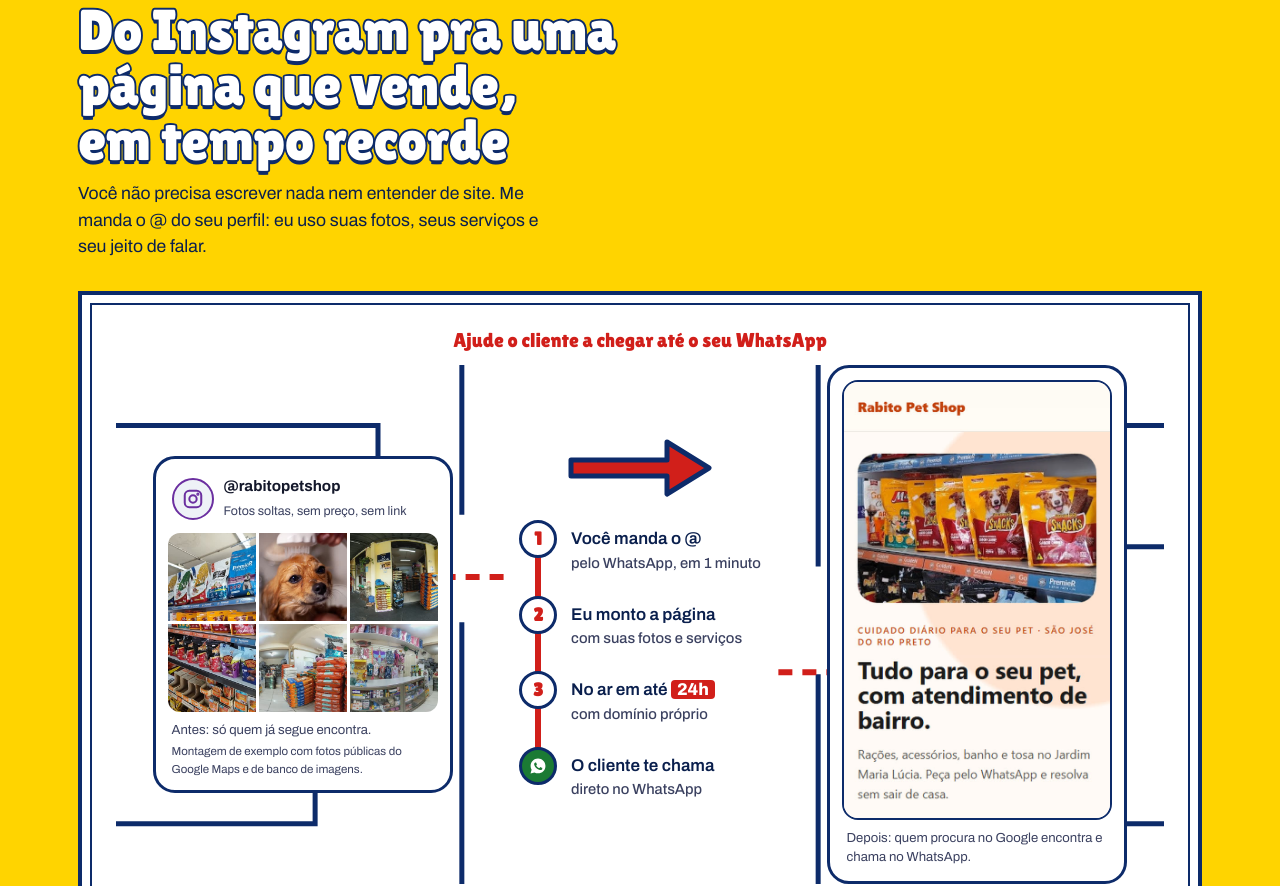
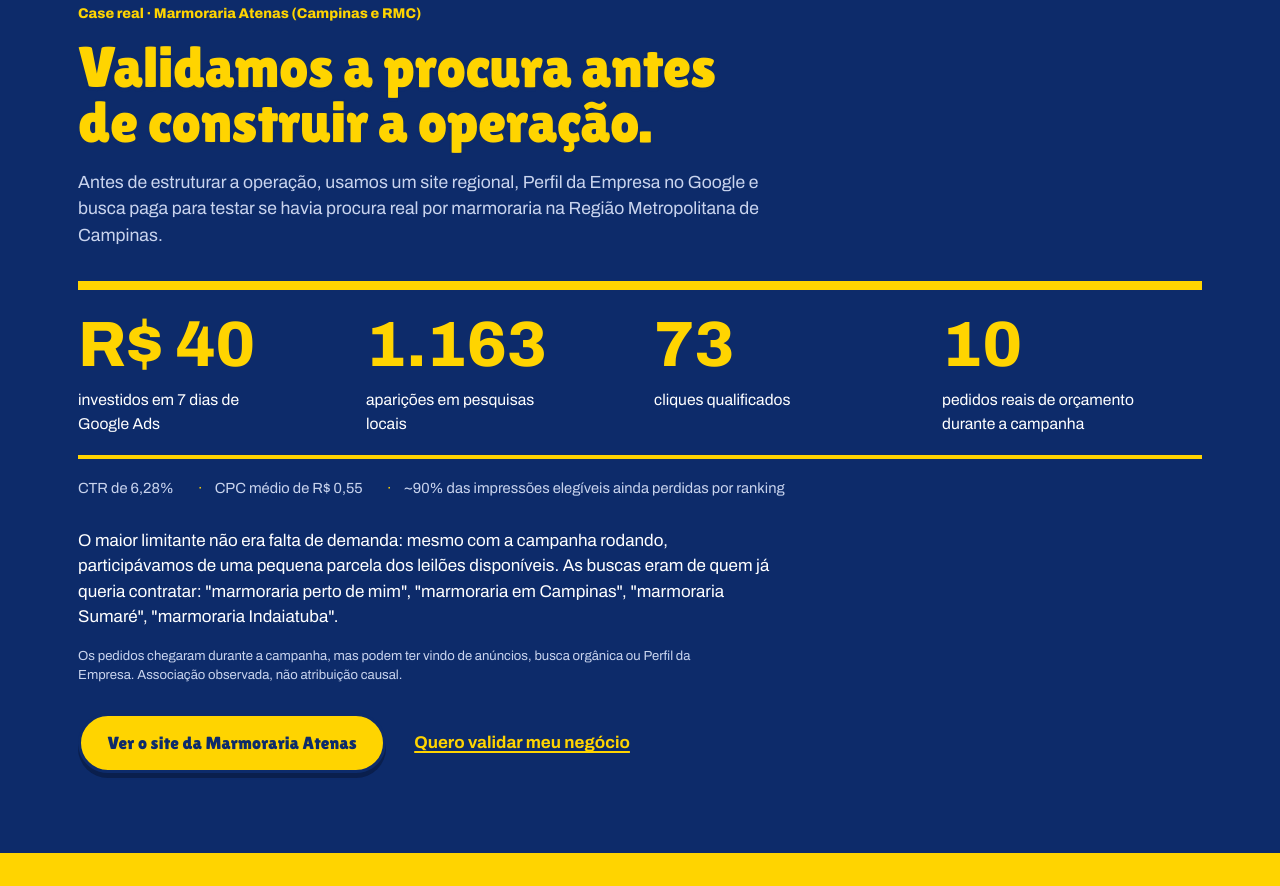
Before and after one commit to HenriqueSBueno/hsbueno-portfolio, a plain HTML site: page index.html in a window 1280 px wide. Shown: the part 854-1740 px from the top of the page. Drawn offline with Linux system fonts and the light colour scheme; a script that the page names is missing.

Commit message:
feat: add Marmoraria Atenas demand-validation case section

```diff
--- a/index.html
+++ b/index.html
@@ -104,6 +104,24 @@ h2.cereal{font-size:clamp(2.1rem,6vw,3.6rem);text-wrap:balance;-webkit-text-stro
 .side .fine{font-size:.78rem;font-stretch:75%;color:var(--ink-soft);margin-top:8px}
 .shelf-edge{height:22px;background:var(--shelf);border-top:3px solid var(--shelf-dark);box-shadow:inset 0 -6px 0 rgba(0,0,0,.08);position:relative}
 .shelf-edge .tag{position:absolute;left:var(--gutter);top:-3px;background:var(--yellow);color:var(--navy);border:2px solid var(--navy);font-weight:800;font-stretch:80%;font-size:.8rem;padding:1px 8px;border-radius:3px;font-variant-numeric:tabular-nums}
+
+/* CASE: local demand validation */
+.case{background:var(--navy);color:var(--milk);padding:80px 0;scroll-margin-top:60px}
+.case .eyebrow{color:var(--yellow);font-weight:800;font-stretch:80%;font-size:.88rem;margin-bottom:16px}
+.case h2{max-width:24ch}
+.case .sub{font-size:1.1rem;color:#C9D4EE;max-width:68ch;margin-top:20px}
+.case-stats{display:grid;grid-template-columns:repeat(2,minmax(0,1fr));gap:24px 16px;margin-top:32px;border-top:9px solid var(--yellow);border-bottom:4px solid var(--yellow);padding:20px 0}
+.case-stats div{min-width:0}
+.case-stats dt{font-weight:800;font-stretch:80%;font-size:clamp(2.4rem,7vw,4rem);line-height:1.1;color:var(--yellow);font-variant-numeric:tabular-nums}
+.case-stats dd{font-size:.98rem;font-stretch:80%;margin-top:8px;max-width:22ch}
+.case-metrics{display:flex;flex-wrap:wrap;gap:8px 24px;margin-top:18px;list-style:none;color:#C9D4EE;font-size:.92rem;font-variant-numeric:tabular-nums}
+.case-metrics{flex-direction:column}
+@media (min-width:720px){.case-metrics{flex-direction:row}.case-metrics li+li::before{content:"·";margin-right:12px;color:var(--yellow)}}
+.case .discovery{max-width:72ch;margin-top:28px}
+.case .rigor{font-size:.82rem;color:#C9D4EE;max-width:85ch;margin-top:16px}
+.case-actions{display:flex;flex-wrap:wrap;align-items:center;gap:20px 28px;margin-top:28px}
+.case-actions .btn{font-size:1.1rem;max-width:100%;box-shadow:0 5px 0 var(--navy-ink)}
+.case-actions .wa{color:var(--yellow);font-weight:700;min-height:44px;display:inline-flex;align-items:center}
 
 /* BACK PANEL: Instagram → página */
 .back{background:var(--yellow);padding:80px 0 72px}
@@ -290,6 +308,7 @@ footer a{color:#DCE4F7}
   .violator b{font-size:2rem}
   .side{border-left:0;border-radius:0 10px 0 0;transform:perspective(1600px) rotateY(13deg);transform-origin:0 100%;align-self:stretch;display:flex;flex-direction:column;justify-content:flex-end;background:linear-gradient(90deg,#E9EDF3,#fff 30%)}
   .lead{font-size:1.25rem}
+  .case-stats{grid-template-columns:repeat(4,minmax(0,1fr));gap:28px}
   .maze{grid-template-columns:1fr auto 1fr;gap:20px}
   .maze-route{display:block}
   .panel{padding:30px 34px 34px}
@@ -375,6 +394,31 @@ footer a{color:#DCE4F7}
     </div>
   </div>
   <div class="shelf-edge" aria-hidden="true"><span class="tag">R$ 499,90 · un.</span></div>
+</section>
+
+<section class="case on-navy" id="case" aria-labelledby="case-h">
+  <div class="wrap">
+    <p class="eyebrow">Case real · Marmoraria Atenas (Campinas e RMC)</p>
+    <h2 id="case-h" class="cereal y">Validamos a procura antes de construir a operação.</h2>
+    <p class="sub">Antes de estruturar a operação, usamos um site regional, Perfil da Empresa no Google e busca paga para testar se havia procura real por marmoraria na Região Metropolitana de Campinas.</p>
+    <dl class="case-stats">
+      <div><dt>R$ 40</dt><dd>investidos em 7 dias de Google Ads</dd></div>
+      <div><dt>1.163</dt><dd>aparições em pesquisas locais</dd></div>
+      <div><dt>73</dt><dd>cliques qualificados</dd></div>
+      <div><dt>10</dt><dd>pedidos reais de orçamento durante a campanha</dd></div>
+    </dl>
+    <ul class="case-metrics" aria-label="Métricas da campanha">
+      <li>CTR de 6,28%</li>
+      <li>CPC médio de R$ 0,55</li>
+      <li>~90% das impressões elegíveis ainda perdidas por ranking</li>
+    </ul>
+    <p class="discovery">O maior limitante não era falta de demanda: mesmo com a campanha rodando, participávamos de uma pequena parcela dos leilões disponíveis. As buscas eram de quem já queria contratar: "marmoraria perto de mim", "marmoraria em Campinas", "marmoraria Sumaré", "marmoraria Indaiatuba".</p>
+    <p class="rigor">Os pedidos chegaram durante a campanha, mas podem ter vindo de anúncios, busca orgânica ou Perfil da Empresa. Associação observada, não atribuição causal.</p>
+    <div class="case-actions">
+      <a class="btn yellow" href="https://marmoreatenas.online" target="_blank" rel="noopener">Ver o site da Marmoraria Atenas</a>
+      <a class="wa" href="#" data-msg="Olá! Quero validar meu negócio.">Quero validar meu negócio</a>
+    </div>
+  </div>
 </section>
 
 <section class="back" id="como" aria-labelledby="como-h">
```
